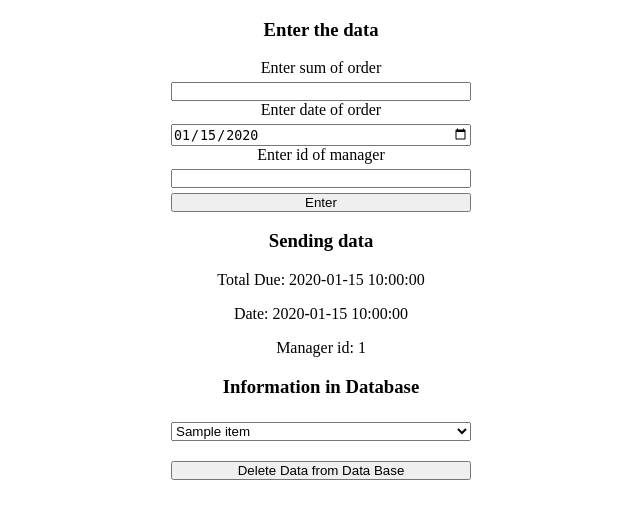
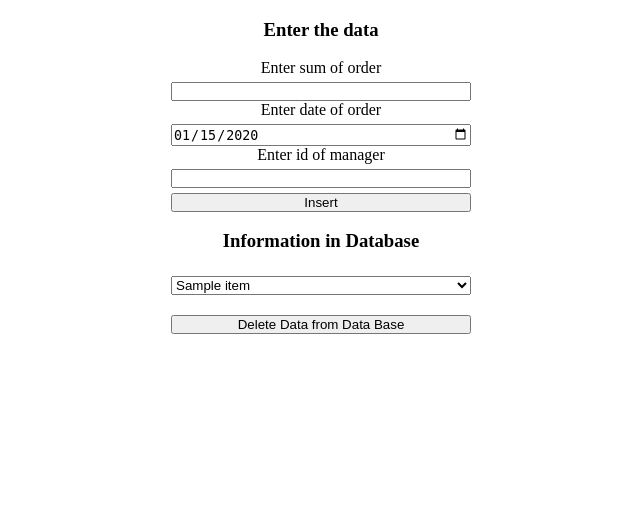
Before and after one commit to Razent1/test_col, a FastAPI app: template src/templates/index.html in a window 1280 px wide. Shown: the top 519 px of the page, without its empty margins (319-959 px from the left). Run offline with FastAPI, Linux system fonts and the light colour scheme; the template is opened without the code that fills it: most values are stand-ins (such as "Sample title", 1, 10 or a date in 2020); parts of the project's set-up code (start-up, migrations or seed data) failed here and were passed over.

Commit message:
some changes

```diff
--- a/src/templates/error.html
+++ b/src/templates/error.html
@@ -20,10 +20,6 @@
     <br>
 </form>
 <div class="result">
-    <h3>Sending data</h3>
-    <p>Total Due: {{total_due}}</p>
-    <p>Date: {{date_sale}}</p>
-    <p>Manager id: {{manager_id}}</p>
     <h3>Information in Database</h3>
     <select name="Show info" id="db">
         {% for item in res %}
--- a/src/templates/index.html
+++ b/src/templates/index.html
@@ -15,14 +15,10 @@
     <input type="date" name="date_sale" value={{date}}> <br>
     Enter id of manager <br>
     <input type="number" name="manager_id"> <br>
-    <button type="submit" onclick="window.location='/'">Enter</button>
+    <button type="submit" onclick="window.location='/'">Insert</button>
     <br>
 </form>
 <div class="result">
-    <h3>Sending data</h3>
-    <p>Total Due: {{total_due}}</p>
-    <p>Date: {{date_sale}}</p>
-    <p>Manager id: {{manager_id}}</p>
     <h3>Information in Database</h3>
     <select name="Show info" id="db">
         {% for item in res %}
```
Also changed, not shown: src/templates/result.html (deleted, +0 -15 lines), src/test.db.
